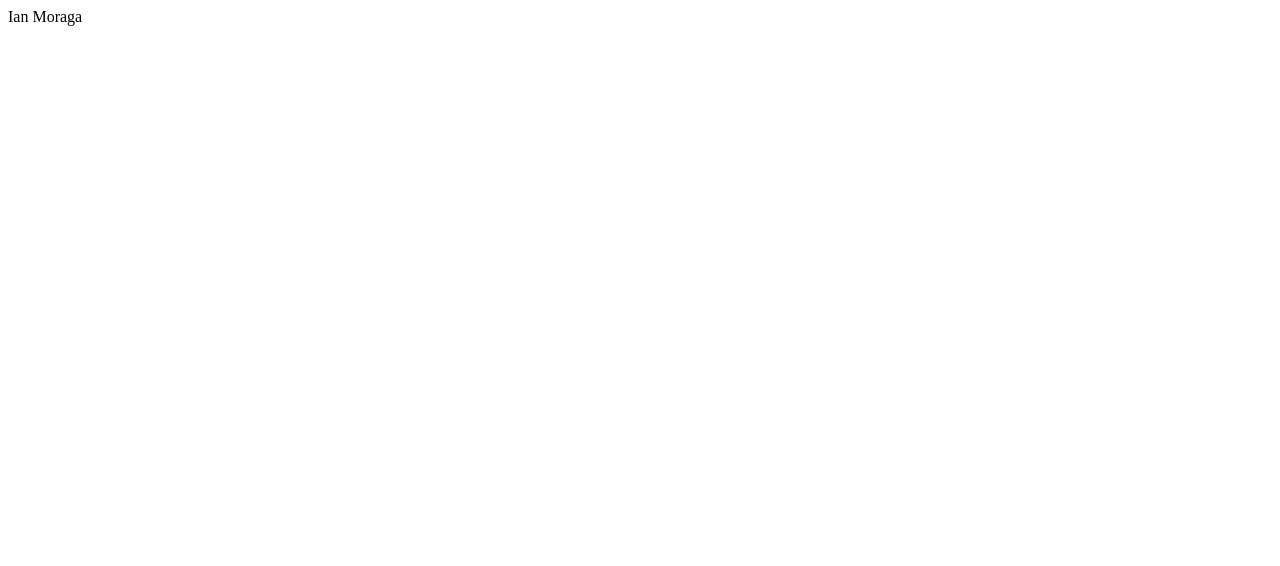
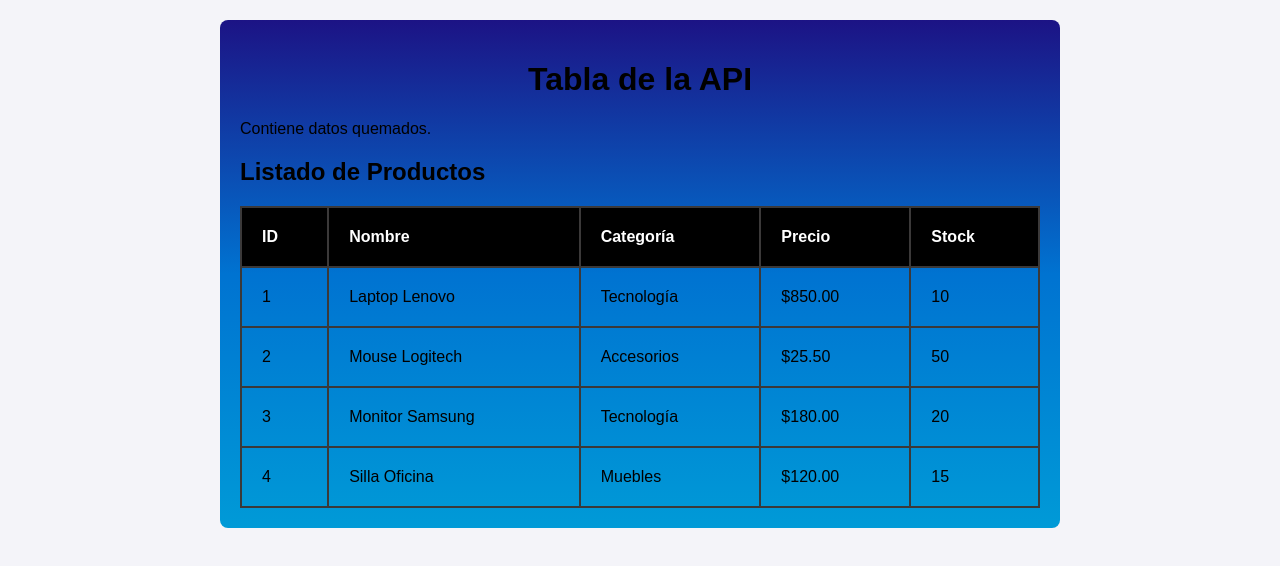
Before and after one commit to ianmoraga18/Prueba-Pages, a website: page src/index.html in a window 1280 px wide. Drawn offline with Linux system fonts and the light colour scheme.

Commit message:
Tabla en html y css

```diff
--- a/src/index.css
+++ b/src/index.css
@@ -0,0 +1,58 @@
+body {
+    font-family: Arial, sans-serif;
+    background-color: #f4f4f9;
+    margin: 20px;
+}
+
+.page {
+    max-width: 800px;
+    margin: auto;
+    background: #000000;
+    padding: 20px;
+    border-radius: 8px;
+}
+
+
+h1 {
+    text-align: center;
+    color: #000000;
+}
+
+h2 {
+    margin-top: 20px;
+    color: #000000;
+}
+
+
+
+/*tabla*/
+table.productos {
+    width: 100%;
+    border-collapse: collapse;
+    margin-top: 10px;
+}
+
+table.productos th, table.productos td {
+    border: 2px solid #3b3939;
+    padding: 20px;
+    text-align: left;
+}
+
+table.productos th {
+    background-color: #000000;
+    color: white;
+}
+
+
+
+table.productos tr:hover {
+    background-color: #dbdbdb;
+
+}
+
+.page {
+  width: 1000px;
+  min-height: 300px;
+background-image: linear-gradient(#1c1385, #0073d1, #009ad7);
+
+}
--- a/src/index.html
+++ b/src/index.html
@@ -1 +1,58 @@
-Ian Moraga
+<!DOCTYPE html>
+<html>
+<head>
+    <title>Practica HTML</title>
+    <meta charset="utf-8">
+    <link rel="stylesheet" href="index.css">
+    <script src="index.js"></script>
+</head>
+<body>
+    <div class="page">
+        <h1>Tabla de la API</h1>
+        <p>Contiene datos quemados.</p>
+
+        <h2>Listado de Productos</h2>
+        <table class="productos">
+            <thead>
+                <tr>
+                    <th>ID</th>
+                    <th>Nombre</th>
+                    <th>Categoría</th>
+                    <th>Precio</th>
+                    <th>Stock</th>
+                </tr>
+            </thead>
+            <tbody>
+                <tr>
+                    <td>1</td>
+                    <td>Laptop Lenovo</td>
+                    <td>Tecnología</td>
+                    <td>$850.00</td>
+                    <td>10</td>
+                </tr>
+                <tr>
+                    <td>2</td>
+                    <td>Mouse Logitech</td>
+                    <td>Accesorios</td>
+                    <td>$25.50</td>
+                    <td>50</td>
+                </tr>
+                <tr>
+                    <td>3</td>
+                    <td>Monitor Samsung</td>
+                    <td>Tecnología</td>
+                    <td>$180.00</td>
+                    <td>20</td>
+                </tr>
+                <tr>
+                    <td>4</td>
+                    <td>Silla Oficina</td>
+                    <td>Muebles</td>
+                    <td>$120.00</td>
+                    <td>15</td>
+                </tr>
+            </tbody>
+        </table>
+    </div>
+</body>
+</html>
```
